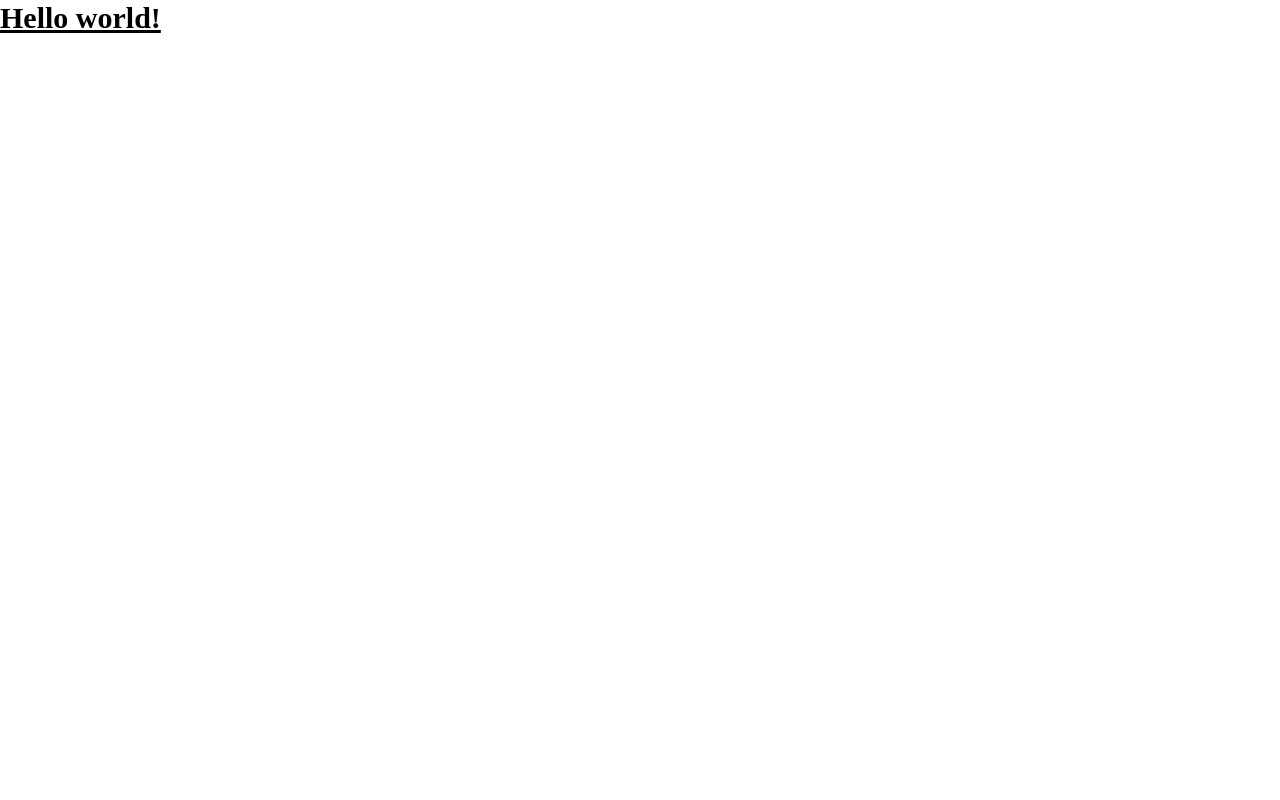
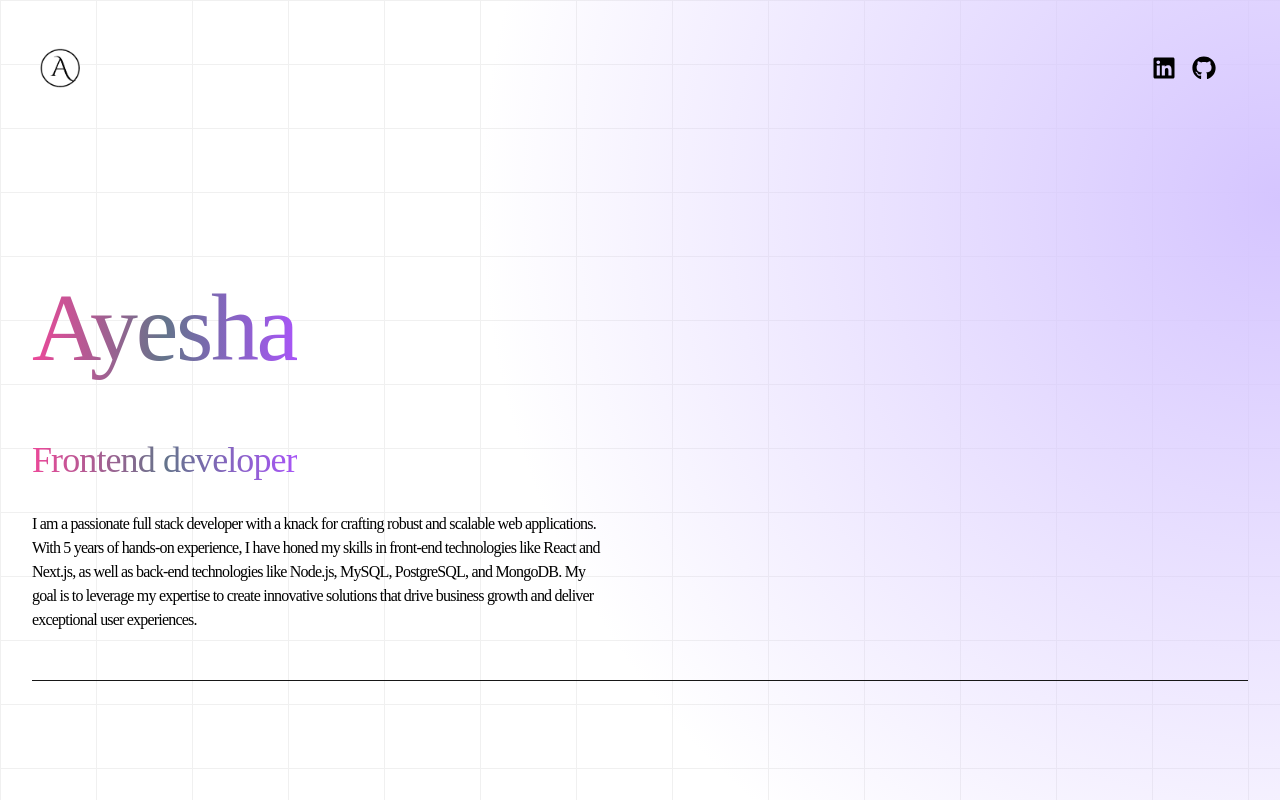
Before and after one commit to Ayesha19297/Portfolio, a React (Vite) app in the folder my-portfolio/: page / in a window 1280 px wide. Built offline with nearby package versions, Linux system fonts and the light colour scheme; a web font is replaced by a local one.

Commit message:
navbar completed

```diff
--- a/my-portfolio/src/App.jsx
+++ b/my-portfolio/src/App.jsx
@@ -1,8 +1,21 @@
+import Hero from "./Components/Hero";
+import Navbar from "./Components/Navbar";
+
 const App = () => {
   return (
-    <div>
-      <h1 className="text-3xl font-bold underline">Hello world!</h1>
-    </div>
+    <>
+      <div className="overflow-x-hidden antialiased selection:bg-cyan-300 selection:text-cyan-900 ">
+        <div className="flixed top-0 -z-10 h-full w-full ">
+          <div className="absolute inset-0 -z-10 h-full w-full bg-white bg-[linear-gradient(to_right,#f0f0f0_1px,transparent_1px),linear-gradient(to_bottom,#f0f0f0_1px,transparent_1px)] bg-[size:6rem_4rem]">
+            <div className="absolute bottom-0 left-0 right-0 top-0 bg-[radial-gradient(circle_800px_at_100%_200px,#d5c5ff,transparent)]"></div>
+          </div>
+        </div>
+      </div>
+      <div className="container mx-auto px-8">
+        <Navbar />
+        <Hero />
+      </div>
+    </>
   );
 };
 
--- /dev/null
+++ b/my-portfolio/src/Components/Hero.jsx
@@ -0,0 +1,25 @@
+import { HERO_CONTENT } from "../constants";
+
+const Hero = () => {
+  return (
+    <div className="border-b border-neutral-900 pb-4 lg:mb-35">
+      <div className="flex flex-wrap">
+        <div className="w-full lg:w-1/2">
+          <div className="flex flex-col items-center lg:items-start">
+            <h1 className="pb-16 text-6xl font-thin tracking-tight lg:mt-16 lg:text-8xl bg-gradient-to-r from-pink-500 via-slate-500 to-purple-500 bg-clip-text text-transparent">
+              Ayesha
+            </h1>
+            <span className="bg-gradient-to-r from-pink-500 via-slate-500 to-purple-500 bg-clip-text text-4xl tracking-tight text-transparent">
+              Frontend developer
+            </span>
+            <p className="my-2 max-w-xl py-6 font-light tracking-tighter">
+              {HERO_CONTENT}
+            </p>
+          </div>
+        </div>
+      </div>
+    </div>
+  );
+};
+
+export default Hero;
--- /dev/null
+++ b/my-portfolio/src/Components/Navbar.jsx
@@ -0,0 +1,23 @@
+import logo from "../assets/A-logo.png";
+import { FaLinkedin } from "react-icons/fa";
+import { FaGithub } from "react-icons/fa";
+
+const Navbar = () => {
+  return (
+    <nav className="mb-20 flex items-center justify-between py-6">
+      <div className="flex flex-shrink-0 items-center">
+        <img
+          className="mx-2 w-10"
+          src={logo}
+          alt="logo"
+
+        ></img>
+      </div>
+      <div className="m-8 flex items-center justify-center gap-4 text-2xl">
+        <FaLinkedin />
+        <FaGithub />
+      </div>
+    </nav>
+  );
+};
+export default Navbar;
```
Also changed, not shown: my-portfolio/src/assets/A-logo.png (added), my-portfolio/src/assets/logo.jpg (added).
